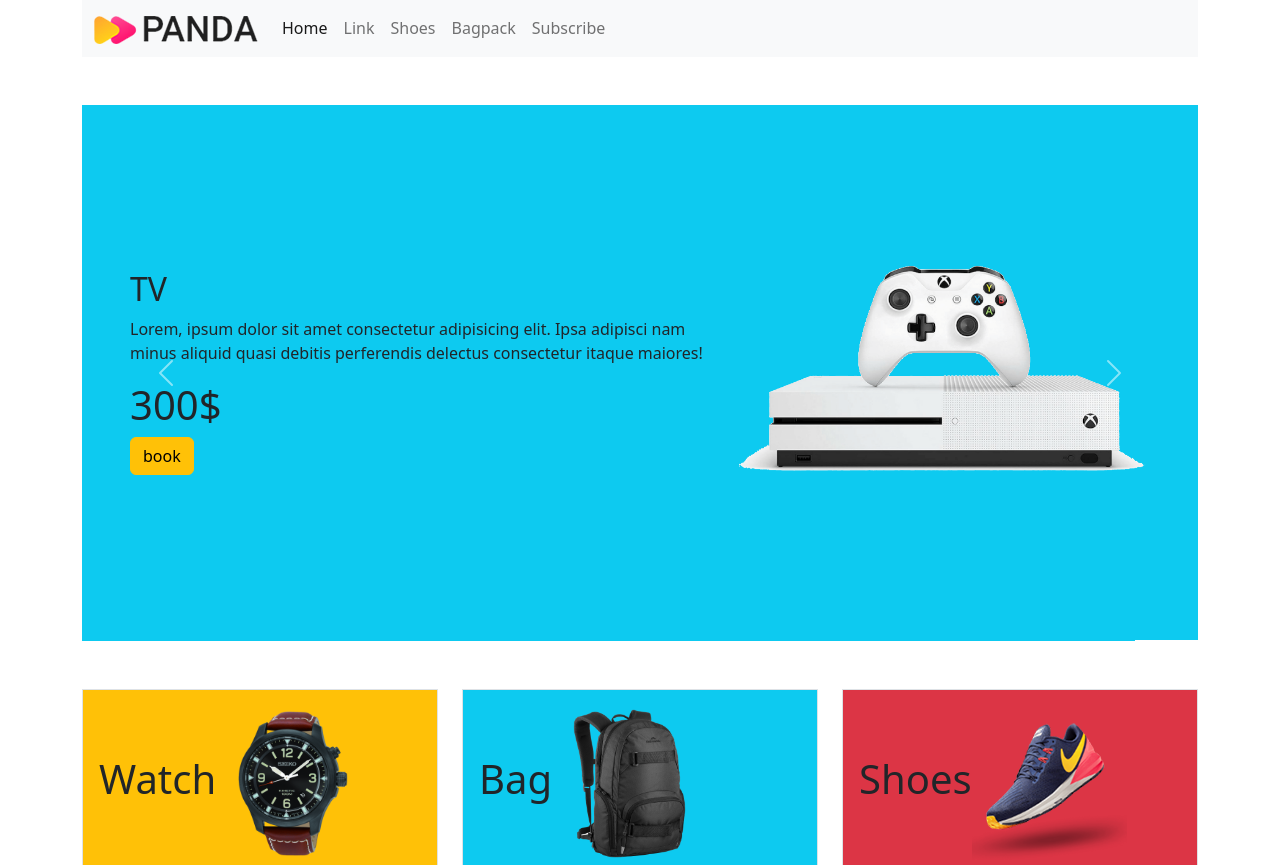
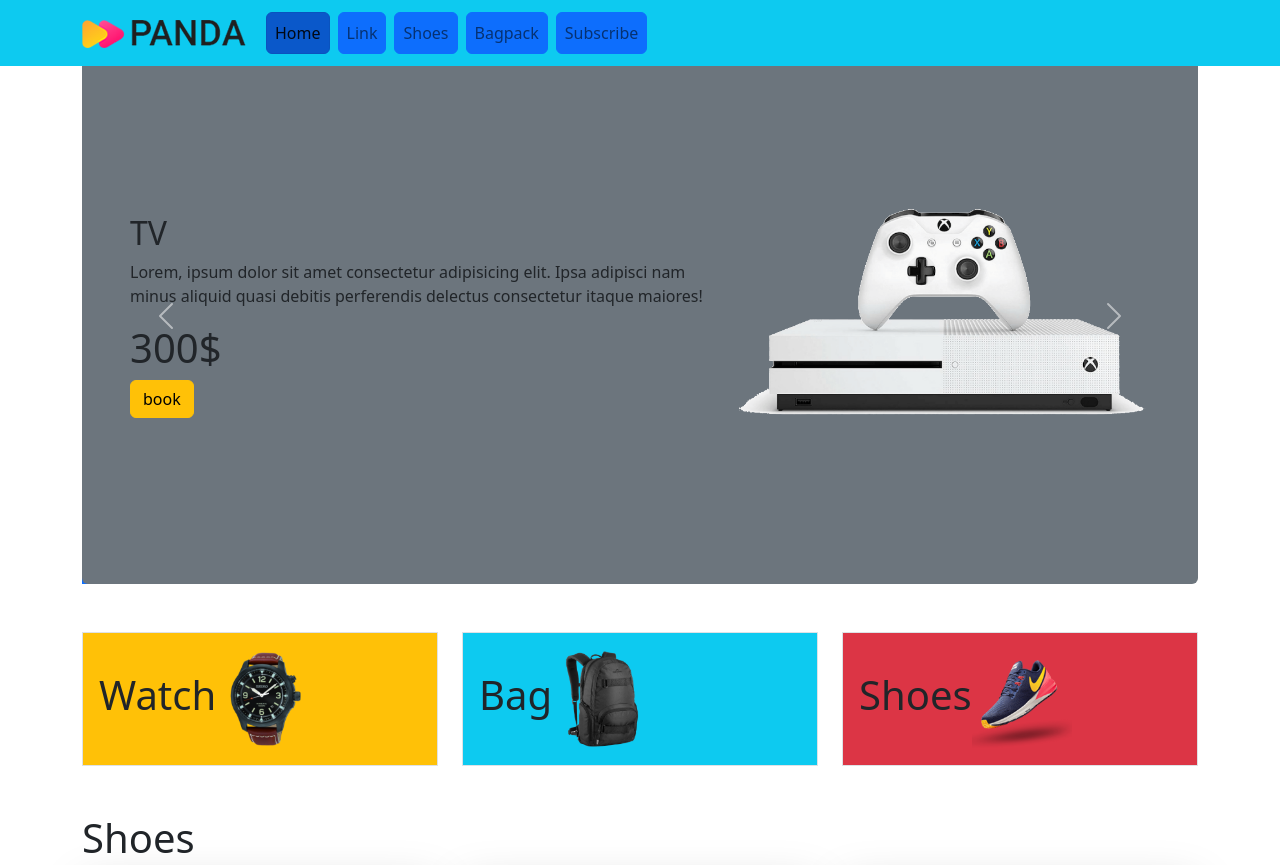
Before and after one commit to harunjk/panda-commerce-bootstrap, a plain HTML site: page index.html in a window 1280 px wide. Shown: the top 865 px of the page. Drawn offline with nearby package versions, Linux system fonts and the light colour scheme.

Commit message:
full web added

```diff
--- /dev/null
+++ b/css/styles.css
@@ -0,0 +1,3 @@
+.categories img{
+width: 100px;
+}
--- a/index.html
+++ b/index.html
@@ -5,41 +5,43 @@
     <meta name="viewport" content="width=device-width, initial-scale=1">
     <title>panda comarce</title>
     <link href="https://cdn.jsdelivr.net/npm/bootstrap@5.2.0/dist/css/bootstrap.min.css" rel="stylesheet" integrity="sha384-gH2yIJqKdNHPEq0n4Mqa/HGKIhSkIHeL5AyhkYV8i59U5AR6csBvApHHNl/vI1Bx" crossorigin="anonymous">
+    <!-- custom css  -->
+    <link rel="stylesheet" href="css/styles.css">
   </head>
   <body>
     <header class="container">
-        <nav class="navbar navbar-expand-lg bg-light">
+        <nav class="navbar navbar-expand-lg fixed-top bg-info mb-5">
             <div class="container">
-              <a class="navbar-brand" href="#"><img src="images/logo.png" alt=""></a>
+              <a class="navbar-brand " href="#"><img src="images/logo.png" alt=""></a>
               <button class="navbar-toggler" type="button" data-bs-toggle="collapse" data-bs-target="#navbarSupportedContent" aria-controls="navbarSupportedContent" aria-expanded="false" aria-label="Toggle navigation">
                 <span class="navbar-toggler-icon"></span>
               </button>
               <div class="collapse navbar-collapse" id="navbarSupportedContent">
                 <ul class="navbar-nav me-auto mb-2 mb-lg-0">
                   <li class="nav-item">
-                    <a class="nav-link active" aria-current="page" href="#">Home</a>
+                    <a class="nav-link active btn btn-primary m-1" aria-current="page" href="#">Home</a>
                   </li>
                   <li class="nav-item">
-                    <a class="nav-link" href="#">Link</a>
+                    <a class="nav-link btn btn-primary m-1" href="#">Link</a>
                   </li>
                   <li class="nav-item">
-                    <a class="nav-link" href="#">Shoes</a>
+                    <a class="nav-link btn btn-primary m-1" href="#shoes">Shoes</a>
                   </li>
                   <li class="nav-item">
-                    <a class="nav-link" href="#">Bagpack</a>
+                    <a class="nav-link btn btn-primary m-1" href="#bagpack">Bagpack</a>
                   </li>
                   <li class="nav-item">
-                    <a class="nav-link" href="#">Subscribe</a>
+                    <a class="nav-link btn btn-primary m-1" href="#footer">Subscribe</a>
                   </li>
                 </ul>
               </div>
             </div>
           </nav>
           <!------------------------- slider start ------------------->
-          <section class="mt-5">
+          <section id="Home" class="mt-5">
             <div id="carouselExampleControls" class="carousel slide" data-bs-ride="carousel">
                 <div class="carousel-inner">
-                  <div class="carousel-item active bg-info p-5">
+                  <div class="carousel-item active bg-danger p-5 rounded">
                     <div class="row">
                         <div class="col-lg-7 d-flex align-items-center ">
                             <div>
@@ -54,7 +56,7 @@
                         </div>
                     </div>
                   </div>
-                  <div class="carousel-item active bg-info p-5">
+                  <div class="carousel-item active bg-primary p-5 rounded">
                     <div class="row">
                         <div class="col-lg-7 d-flex align-items-center ">
                             <div>
@@ -69,7 +71,7 @@
                         </div>
                     </div>
                   </div>
-                  <div class="carousel-item active bg-info p-5">
+                  <div class="carousel-item active bg-secondary p-5 rounded">
                     <div class="row">
                         <div class="col-lg-7 d-flex align-items-center ">
                             <div>
@@ -103,7 +105,7 @@
         <!--------------------------------- main section start  ------------------------------>
         <section>
             <div class="container overflow-hidden text-center my-5">
-                <div class="row g2">
+                <div class="row g2 categories">
                   <div class="col-lg-4 col-md-6 col-sm-12">
                     <div class="p-3 border bg-warning d-flex align-items-center">
                         <h1>Watch</h1>
@@ -127,7 +129,7 @@
         </section>
         <!---------------------------------  main section end  -------------------------------->
         <!---------------------------------  shoes section start  ----------------------------->
-        <section class="container my-5">
+        <section id="shoes" class="container my-5">
             <h1>Shoes</h1>
             <div class="row row-cols-1 row-cols-md-3 g-4">
                 <div class="col">
@@ -170,7 +172,7 @@
         </section>
         <!---------------------------------  shoes section end  ----------------------------->
         <!---------------------------------- bagpack section start  ------------------------->
-        <section class="container my-5">
+        <section id="bagpack" class="container my-5">
             <h1>Shoes</h1>
             <div class="row row-cols-1 row-cols-md-3 g-4">
                 <div class="col">
@@ -212,7 +214,25 @@
               </div>
         </section>
         <!---------------------------------- bagpack section end  ------------------------->
+        <!--------------------------------- subscribe fild  start ------------------------->
+        <section style="height:300px ;" class="container rounded-3 d-flex justify-content-center align-items-center bg-danger">
+            <div>
+                <h1>Lets stay in touch</h1>
+                <p>Lorem ipsum dolor, sit amet consectetur adipisicing elit. Labore, deserunt.</p>
+                <form>
+                    <div class="mb-3">
+                      <input type="email" class="form-control" id="exampleInputEmail1" aria-describedby="emailHelp">
+                    </div>
+
+                    <button type="submit" class="btn btn-primary">Submit</button>
+                  </form>
+            </div>
+        </section>
+        <!--------------------------------- subscribe fild  end -------------------------->
     </main>
+    <footer id="footer" class="text-center mt-5">
+        <p><small>copy right @2023</small></p>
+    </footer>
     <script src="https://cdn.jsdelivr.net/npm/bootstrap@5.2.0/dist/js/bootstrap.bundle.min.js" integrity="sha384-A3rJD856KowSb7dwlZdYEkO39Gagi7vIsF0jrRAoQmDKKtQBHUuLZ9AsSv4jD4Xa" crossorigin="anonymous"></script>
   </body>
 </html>
```
